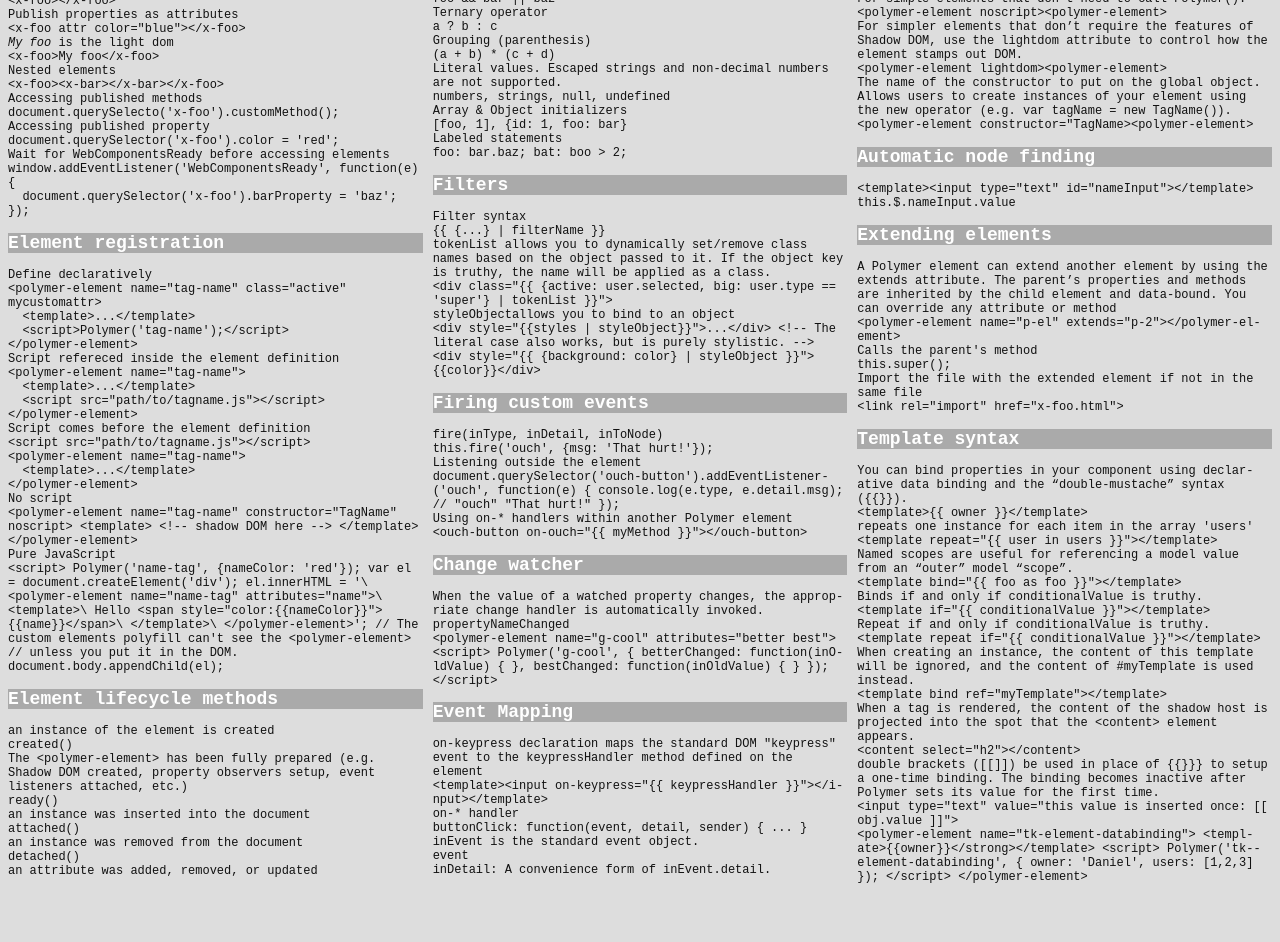
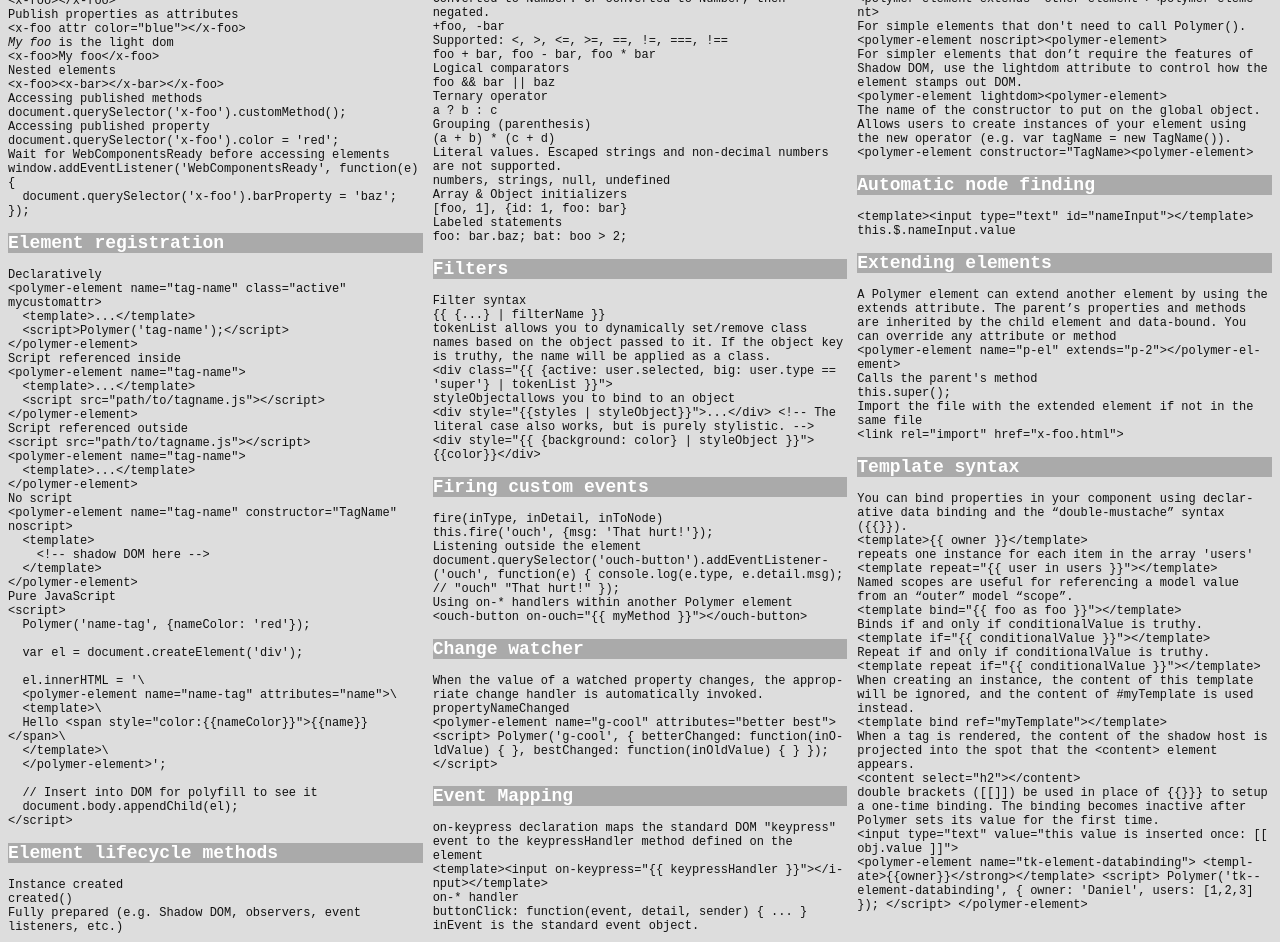
Before and after one commit to beriberikix/polymerjs-cheatsheet, a website: page app/index.html in a window 1280 px wide. Shown: the part 262-1204 px from the top of the page. Before the commit the page ends 1154 px from the top, so only its background shows below. Drawn offline with nearby package versions, Linux system fonts and the light colour scheme; files that its build step writes are made by us from their sources.

Commit message:
more changes

```diff
--- a/app/index.html
+++ b/app/index.html
@@ -55,7 +55,7 @@
       <code>&lt;­x-f­oo>­&lt;x-­bar­>&lt;/­x-b­ar>­&lt;/x­-fo­o></code>
 
       <span>Accessing published methods</span>
-      <code>docu­men­t.q­uer­ySe­lec­to(­'x-­foo­').c­us­tom­Met­hod­();</code>
+      <code>docu­men­t.q­uer­ySe­lec­tor(­'x-­foo­').c­us­tom­Met­hod­();</code>
 
       <span>Accessing published property</span>
       <code>docu­men­t.q­uer­ySe­lec­tor(­'x-­foo­').c­olor = 'red';</code>
@@ -71,7 +71,7 @@
     <div class="flex-item">
       <h2>Element registration</h2>
 
-      <span>Define declaratively</span>
+      <span>Declaratively</span>
       <code>
         &lt;polymer-element name="tag-name" class="active" mycustomattr><br />
           &nbsp;&nbsp;&lt;template>...&lt;/template><br />
@@ -79,7 +79,7 @@
         &lt;/polymer-element>
       </code>
 
-      <span>Script refereced inside the element definition</span>
+      <span>Script referenced inside</span>
       <code>
         &lt;polymer-element name="tag-name"><br />
           &nbsp;&nbsp;&lt;template>...&lt;/template><br />
@@ -87,7 +87,7 @@
         &lt;/polymer-element>
       </code>
 
-      <span>Script comes before the element definition</span>
+      <span>Script referenced outside</span>
       <code>
         &lt;script src="path/to/tagname.js">&lt;/script><br />
         &lt;polymer-element name="tag-name"><br />
@@ -97,45 +97,49 @@
 
       <span>No script</span>
       <code>
-        &lt;polymer-element name="tag-name" constructor="TagName" noscript>
-        &lt;template>
-        &lt;!-- shadow DOM here -->
-        &lt;/template>
+        &lt;polymer-element name="tag-name" constructor="TagName" noscript><br />
+          &nbsp;&nbsp;&lt;template><br />
+            &nbsp;&nbsp;&nbsp;&nbsp;&lt;!-- shadow DOM here --><br />
+          &nbsp;&nbsp;&lt;/template><br />
         &lt;/polymer-element>
       </code>
 
       <span>Pure JavaScript</span>
-      <code>&lt;script>
-      Polymer('name-tag', {nameColor: 'red'});
-      var el = document.createElement('div');
-      el.innerHTML = '\
-      &lt;polymer-element name="name-tag" attributes="name">\
-      &lt;template>\
-      Hello &lt;span style="color:{{nameColor}}">{{name}}&lt;/span>\
-      &lt;/template>\
-      &lt;/polymer-element>';
-      // The custom elements polyfill can't see the &lt;polymer-element>
-      // unless you put it in the DOM.
-      document.body.appendChild(el);
-      </script></code>
+      <code>
+        &lt;script><br />
+          &nbsp;&nbsp;Polymer('name-tag', {nameColor: 'red'});<br />
+          <br />
+          &nbsp;&nbsp;var el = document.createElement('div');<br />
+          <br />
+          &nbsp;&nbsp;el.innerHTML = '\<br />
+          &nbsp;&nbsp;&lt;polymer-element name="name-tag" attributes="name">\<br />
+          &nbsp;&nbsp;&lt;template>\<br />
+          &nbsp;&nbsp;Hello &lt;span style="color:{{nameColor}}">{{name}}&lt;/span>\<br />
+          &nbsp;&nbsp;&lt;/template>\<br />
+          &nbsp;&nbsp;&lt;/polymer-element>';<br />
+          <br />
+          &nbsp;&nbsp;// Insert into DOM for polyfill to see it<br />
+          &nbsp;&nbsp;document.body.appendChild(el);<br />
+        &lt;/script>
+      </code>
     </div>
 
     <div class="flex-item">
       <h2>Element lifecycle methods</h2>
 
-      <span>an instance of the element is created</span>
+      <span>Instance created</span>
       <code>crea­ted()</code>
 
-      <span>The &lt;po­lym­er-­ele­men­t&gt; has been fully prepared (e.g. Shadow DOM created, property observers setup, event listeners attached, etc.)</span>
+      <span>Fully prepared (e.g. Shadow DOM, observers, event listeners, etc.)</span>
       <code>read­y()</code>
 
-      <span>an instance was inserted into the document</span>
+      <span>Instance was inserted</span>
       <code>atta­che­d()</code>
 
-      <span>an instance was removed from the document</span>
+      <span>Instance was removed</span>
       <code>deta­che­d()</code>
 
-      <span>an attribute was added, removed, or updated</span>
+      <span>Attribute was added, removed, or updated</span>
       <code>attr­ibu­teC­han­ged()</code>
     </div>
 
```
